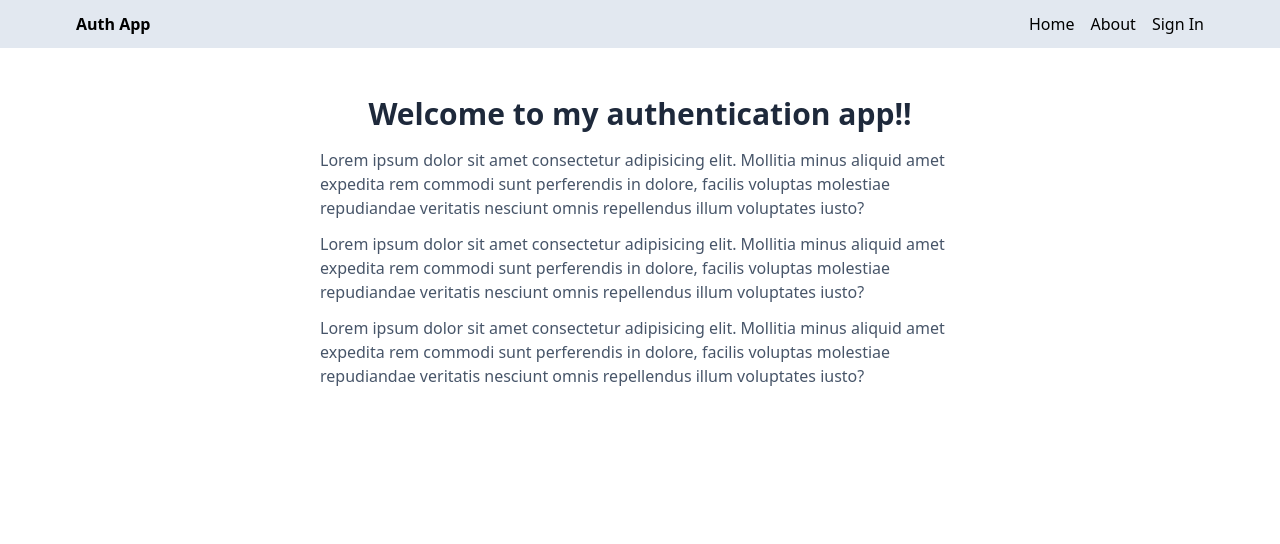
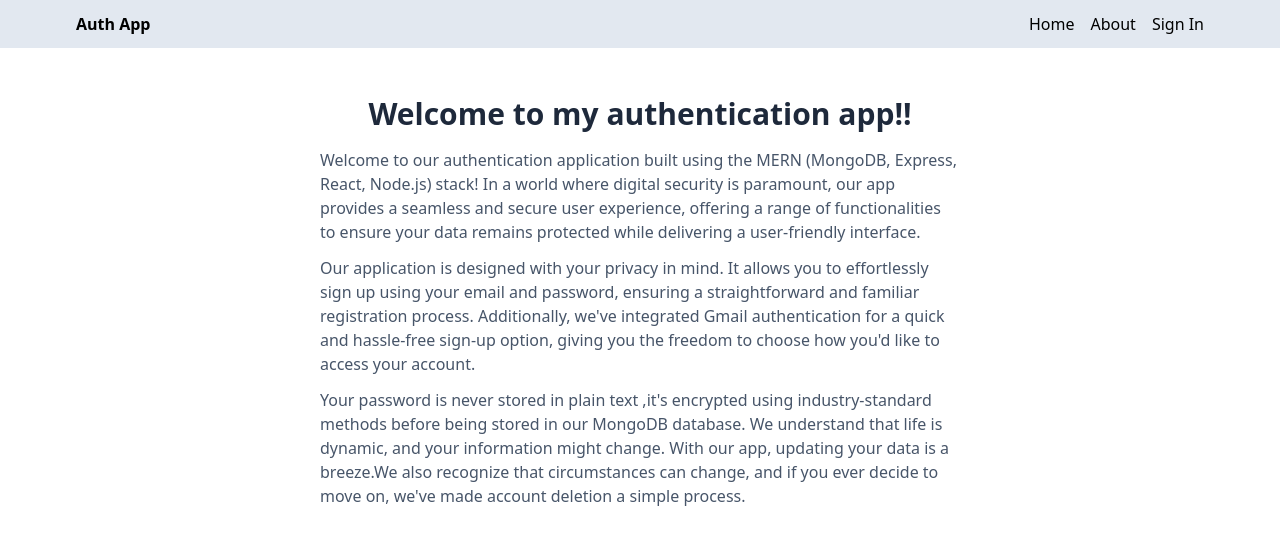
Before and after one commit to DeepeshDandriyal/mern-auth, a React (Vite) app in the folder client/: page / in a window 1280 px wide. Shown: the top 544 px of the page. Built offline with nearby package versions, Linux system fonts and the light colour scheme; no server answers.

Commit message:
home and about page content updated

```diff
--- a/client/src/pages/About.jsx
+++ b/client/src/pages/About.jsx
@@ -5,22 +5,22 @@ const About = () => {
         About
       </h1>
       <p className="mb-3 text-slate-600">
-        Lorem ipsum dolor sit amet consectetur adipisicing elit. Mollitia minus
-        aliquid amet expedita rem commodi sunt perferendis in dolore, facilis
-        voluptas molestiae repudiandae veritatis nesciunt omnis repellendus
-        illum voluptates iusto?
+        Hello there! I'm <span className="text-red-600 text-lg">Deepesh</span>,
+        a passionate and dedicated full stack developer. With a keen interest in
+        crafting seamless digital experiences, I've immersed myself in the world
+        of web development to create innovative and user-centered solutions.
       </p>
       <p className="mb-3 text-slate-600">
-        Lorem ipsum dolor sit amet consectetur adipisicing elit. Mollitia minus
-        aliquid amet expedita rem commodi sunt perferendis in dolore, facilis
-        voluptas molestiae repudiandae veritatis nesciunt omnis repellendus
-        illum voluptates iusto?
-      </p>
-      <p className="mb-3 text-slate-600">
-        Lorem ipsum dolor sit amet consectetur adipisicing elit. Mollitia minus
-        aliquid amet expedita rem commodi sunt perferendis in dolore, facilis
-        voluptas molestiae repudiandae veritatis nesciunt omnis repellendus
-        illum voluptates iusto?
+        Auth App is an advanced authentication application built using the MERN
+        stack, delivering top-notch security and user experience. Users can
+        easily sign up and log in through both traditional email and password
+        methods, as well as via Google authentication powered by Firebase.
+        Passwords are encrypted for utmost security, while profile management
+        empowers users to keep their information current. The app also supports
+        seamless account deletion. With React and Tailwind CSS on the front end,
+        and Node.js, Express.js, and MongoDB on the back end, the project
+        embodies modern development practices to ensure robustness and
+        efficiency.
       </p>
     </div>
   );
--- a/client/src/pages/Home.jsx
+++ b/client/src/pages/Home.jsx
@@ -5,22 +5,27 @@ const Home = () => {
         Welcome to my authentication app!!
       </h1>
       <p className="mb-3 text-slate-600">
-        Lorem ipsum dolor sit amet consectetur adipisicing elit. Mollitia minus
-        aliquid amet expedita rem commodi sunt perferendis in dolore, facilis
-        voluptas molestiae repudiandae veritatis nesciunt omnis repellendus
-        illum voluptates iusto?
+        Welcome to our authentication application built using the MERN (MongoDB,
+        Express, React, Node.js) stack! In a world where digital security is
+        paramount, our app provides a seamless and secure user experience,
+        offering a range of functionalities to ensure your data remains
+        protected while delivering a user-friendly interface.
       </p>
       <p className="mb-3 text-slate-600">
-        Lorem ipsum dolor sit amet consectetur adipisicing elit. Mollitia minus
-        aliquid amet expedita rem commodi sunt perferendis in dolore, facilis
-        voluptas molestiae repudiandae veritatis nesciunt omnis repellendus
-        illum voluptates iusto?
+        Our application is designed with your privacy in mind. It allows you to
+        effortlessly sign up using your email and password, ensuring a
+        straightforward and familiar registration process. Additionally, we've
+        integrated Gmail authentication for a quick and hassle-free sign-up
+        option, giving you the freedom to choose how you'd like to access your
+        account.
       </p>
       <p className="mb-3 text-slate-600">
-        Lorem ipsum dolor sit amet consectetur adipisicing elit. Mollitia minus
-        aliquid amet expedita rem commodi sunt perferendis in dolore, facilis
-        voluptas molestiae repudiandae veritatis nesciunt omnis repellendus
-        illum voluptates iusto?
+        Your password is never stored in plain text ,it's encrypted using
+        industry-standard methods before being stored in our MongoDB database.
+        We understand that life is dynamic, and your information might change.
+        With our app, updating your data is a breeze.We also recognize that
+        circumstances can change, and if you ever decide to move on, we've made
+        account deletion a simple process.
       </p>
     </div>
   );
```
